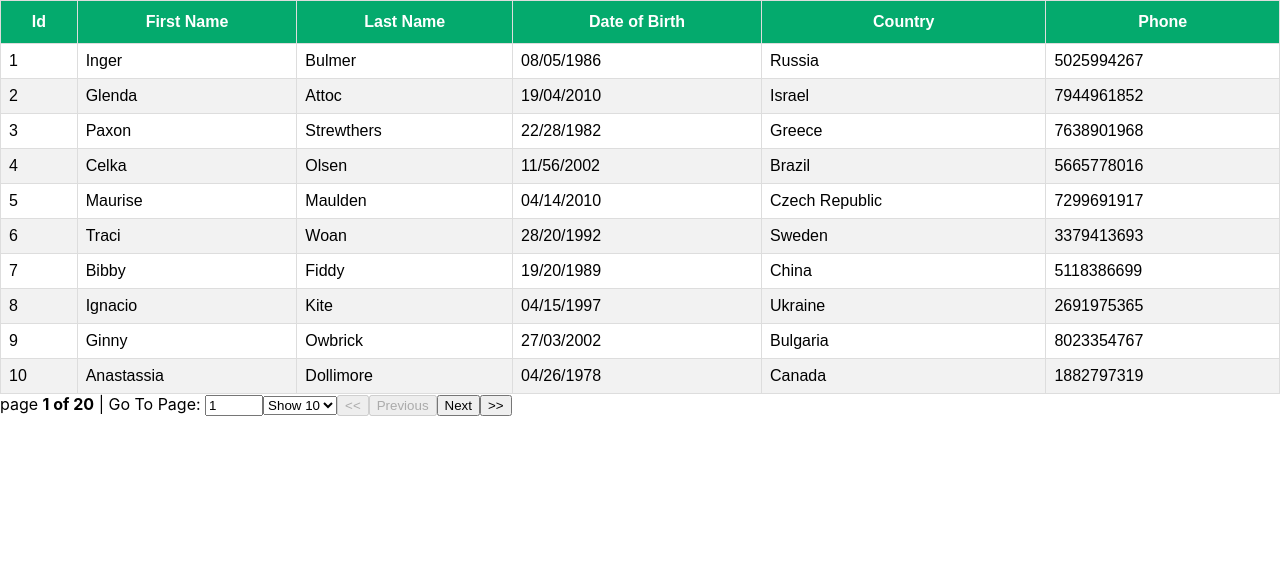
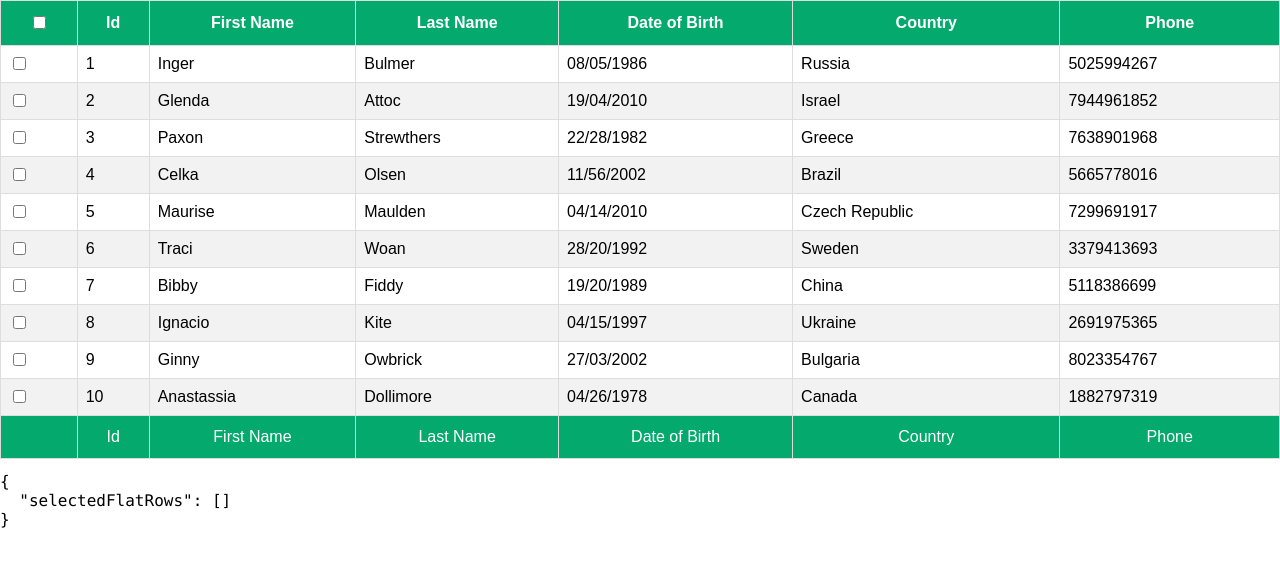
Before and after one commit to KoichaDev/React-Pagination, a React (Create React App) app: page / in a window 1280 px wide. Shown: the top 566 px of the page. Built offline with nearby package versions, Linux system fonts and the light colour scheme.

Commit message:
Add: ✨ Checkbox to retrieve the object for specific row on the table
This is very useful if we need it to display on the site the object
of the row we want to use. These row can be used for sending something
to the API for example

```diff
--- a/src/App.js
+++ b/src/App.js
@@ -3,14 +3,15 @@
 import SortingTable from './components/SortingTable'
 import FilteringTable from './components/FilteringTable'
 import PaginationTable from './components/PaginationTable'
-
+import RowSelection from './components/RowSelection'
 const App = () => {
   return (
     <div>
        {/* <BasicTable /> */}
        {/* <SortingTable /> */}
       {/* <FilteringTable /> */}
-      <PaginationTable />
+      {/* <PaginationTable /> */}
+      <RowSelection />
     </div>
   )
 }
--- /dev/null
+++ b/src/components/CheckBox.js
@@ -0,0 +1,14 @@
+import {useRef, useEffect, forwardRef} from 'react'
+
+const CheckBox = forwardRef(({indeterminate, ...rest}, ref) => {
+    const defaultRef = useRef();
+    const resolvedRef = ref || defaultRef;
+
+    useEffect(() => {
+        resolvedRef.current.indeterminate = indeterminate;
+    }, [resolvedRef, indeterminate])
+
+    return <input type="checkbox" ref={resolvedRef} {...rest} />
+})
+
+export default CheckBox;
--- /dev/null
+++ b/src/components/RowSelection.js
@@ -0,0 +1,110 @@
+import { useMemo } from 'react'
+import { useTable, useRowSelect } from 'react-table';
+import MOCK_DATA from '../mock-data/MOCK_DATA.json';
+import CheckBox from './CheckBox';
+import { COLUMNS, GROUPED_COLUMNS } from './columns'
+import './table.css';
+
+const RowSelection = () => {
+    // ! The useTable library also recommends to use React use the Memoization-hook (useMemo).
+    // ! If we didn't use memoize the columns and data, React Table would think that we are receiving new data on every render
+    // ! and then attempt to recalculate it a lot of logic every single time. This will definently affect the component performance
+    // const columns = useMemo(() => GROUPED_COLUMNS, []);
+    const columns = useMemo(() => COLUMNS, []);
+    const mockData = useMemo(() => MOCK_DATA, []);
+
+    // This hook takes two properties to render the UI.
+    const tableInstance = useTable({
+        columns: columns,
+        data: mockData
+    },
+        useRowSelect, //This will give us a property to help us to keep track of our selected rows
+        (hooks) => {
+            // This gives  us what defines the columns you see in the browser
+            hooks.visibleColumns.push((columns) => {
+                return [
+                    {
+                        id: 'selection',
+                        Header: ({ getToggleAllRowsSelectedProps }) => {
+                            // This is to select the whole rows that exist on the row to get the object returned
+                            return <CheckBox {...getToggleAllRowsSelectedProps()} />
+                        },
+                        Cell: ({ row }) => {
+                            // This is to select specific checkbox user click for the row to get the object returned
+                            return <CheckBox {...row.getToggleRowSelectedProps()} />
+
+                        }
+                    },
+                    ...columns,
+                ]
+            })
+        }
+    )
+
+    // These are functions and arrays from the hook that comes from the useHook package given to us to enable easy table creation
+    const {
+        getTableProps,
+        getTableBodyProps,
+        headerGroups, //This will give us access our grouped of header such as first name, last name, id etc.
+        footerGroups,
+        rows,
+        selectedFlatRows, //This will give you a flat array of rows that are currently selected in your table
+        prepareRow } = tableInstance
+
+    const firstPageRows = rows.slice(0, 10)
+
+    return (
+        <>
+            <table {...getTableProps()}>
+                <thead>
+                    {headerGroups.map(headerGroup => {
+                        return <tr {...headerGroup.getHeaderGroupProps()}>
+                            {headerGroup.headers.map(column => {
+                                // The 'Header' property is located on the columns.js file, so basically, id, first_name, last_name etc.
+                                return <th {...column.getHeaderProps()}>{column.render('Header')}</th>
+                            })}
+                        </tr>
+
+                    })}
+                </thead>
+                <tbody {...getTableBodyProps}>
+                    {firstPageRows.map(row => {
+                        prepareRow(row)
+                        return (
+                            <tr {...row.getRowProps()}>
+                                {
+                                    row.cells.map(rowCell => {
+                                        return <td {...rowCell.getCellProps()}>{rowCell.render('Cell')}</td>
+                                    })
+                                }
+                            </tr>
+                        )
+                    })}
+                </tbody>
+                <tfoot>
+                    {footerGroups.map(footerGroup => {
+                        return <>
+                            <tr  {...footerGroup.getFooterGroupProps()}>
+                                {footerGroup.headers.map(column => {
+                                    return <>
+                                        <td {...column.getFooterProps}>{column.render('Footer')}</td>
+                                    </>
+                                })}
+                            </tr>
+                        </>
+                    })}
+                </tfoot>
+            </table>
+            <pre>
+                <code>
+                    {JSON.stringify({
+                        // We map over each row and "print" out the original row value in the browser
+                        selectedFlatRows: selectedFlatRows.map(row => row.original),
+                    }, null, 2)}
+                </code>
+            </pre>
+        </>
+    )
+}
+
+export default RowSelection
```
